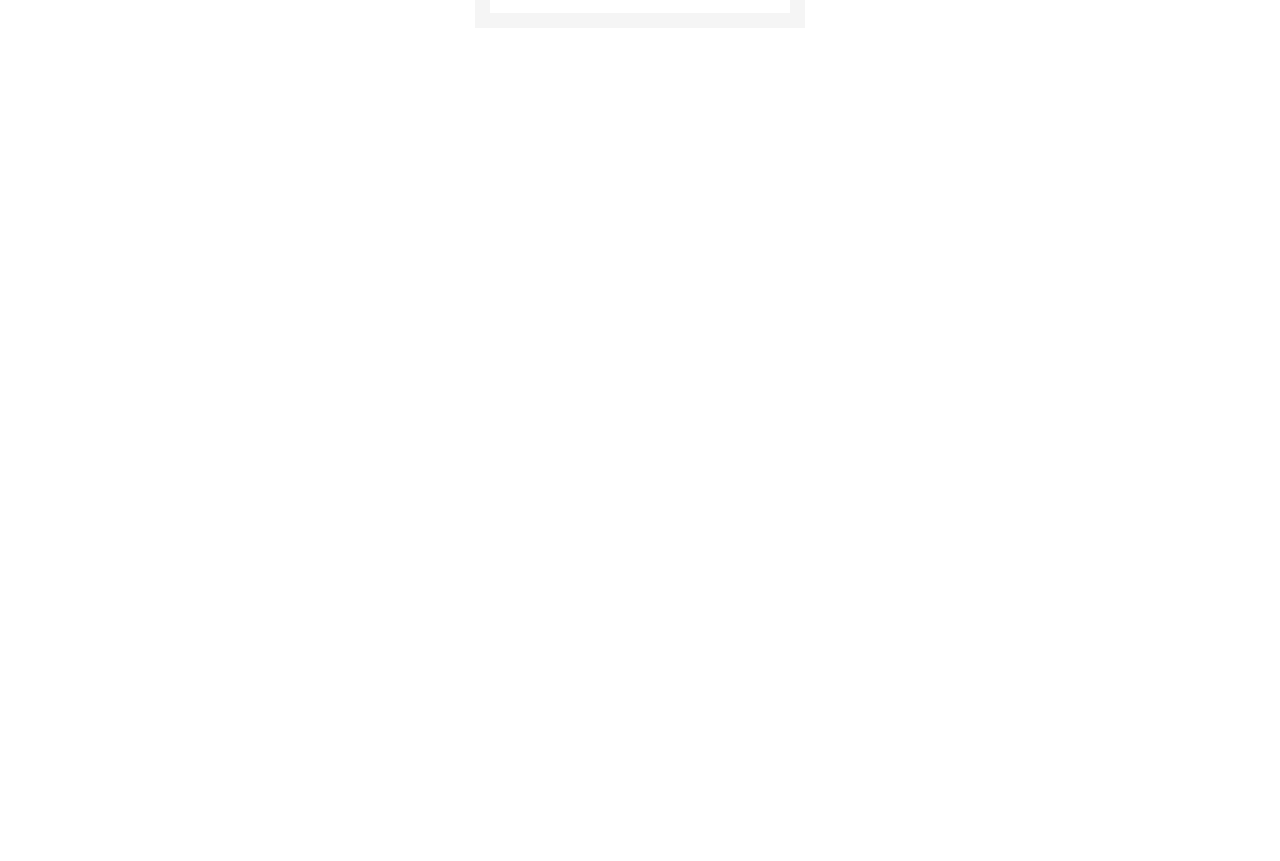
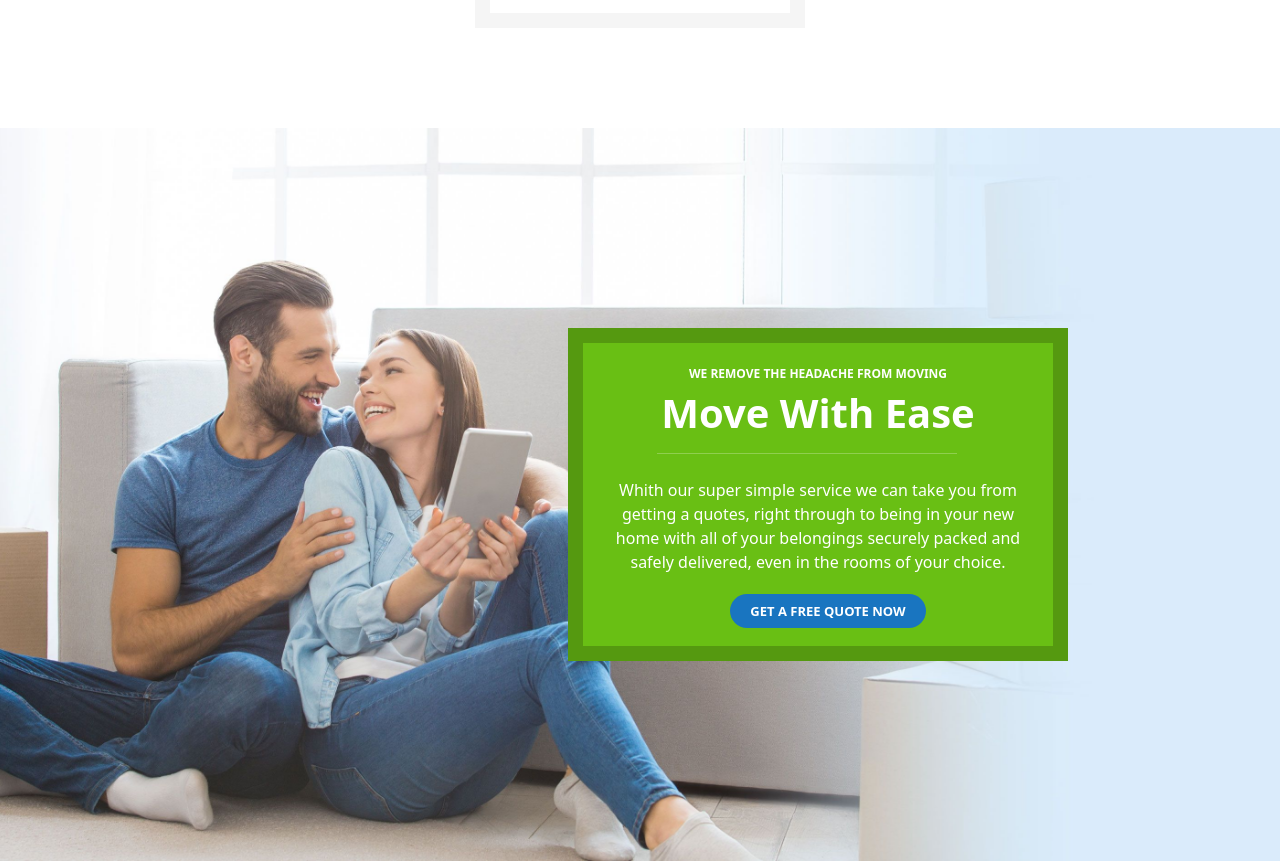
Before and after one commit to SamueleLettieri/proj-html-vuejs, a Vue app: page / in a window 1280 px wide. Shown: the part 2420-3281 px from the top of the page. Before the commit the page ends 2548 px from the top, so only its background shows below. Built offline with nearby package versions, Linux system fonts and the light colour scheme.

Commit message:
fine terza sezione, aggiunto di sfondo e di box info

```diff
--- a/src/components/MainAvada.vue
+++ b/src/components/MainAvada.vue
@@ -2,17 +2,19 @@
   <main>
     <MainTop/>
     <MainServiceSolution/>
-
+    <MainTrasporto/>
   </main>
 </template>
 
 <script>
 import MainTop from './MainTop.vue';
 import MainServiceSolution from './MainServiceSolution.vue';
+import MainTrasporto from './MainTrasporto.vue';
 export default {
     components: {
     MainTop,
-    MainServiceSolution
+    MainServiceSolution,
+    MainTrasporto
 }
 }
 </script>
--- /dev/null
+++ b/src/components/MainTrasporto.vue
@@ -0,0 +1,49 @@
+<template>
+  <section>
+    <div class="container">
+        <div class="text-end">
+            <div class="ms_background-lima p-4 d-inline-block text-center">
+                <h6 class="fw-bold">WE REMOVE THE HEADACHE FROM MOVING</h6>
+                <h1 class="fw-bold">Move With Ease</h1>
+                <hr>
+                <p class="mt-4">Whith our super simple service we can take you from getting a quotes, right through to being in your new home with all of your belongings securely packed and safely delivered, even in the rooms of your choice.</p>
+                <div class="ms_box-link mt-4"><a class="ms_link fw-bold" href="#">GET A FREE QUOTE NOW</a></div>
+            </div>
+        </div>
+    </div>
+  </section>
+</template>
+
+<script>
+export default {
+
+}
+</script>
+
+<style lang="scss" scoped>
+section{
+    padding: 200px;
+    background-image: url(../assets/img/avada-movers-movewithease-background-new.jpg);
+    background-size: cover;
+    background-repeat: no-repeat;
+    background-position: top;
+
+}
+
+.ms_background-lima{
+    background-color: #69bf14;
+    border: 15px solid #559910;
+    color: white;
+    width: 500px;
+}
+h6{
+    font-size: 12px;
+}
+
+hr{
+    margin-left: 50px;
+    margin-right: 50px;
+    width: 300px;
+}
+
+</style>
```
